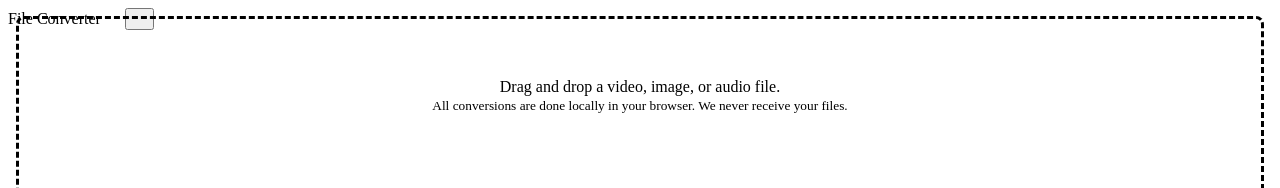
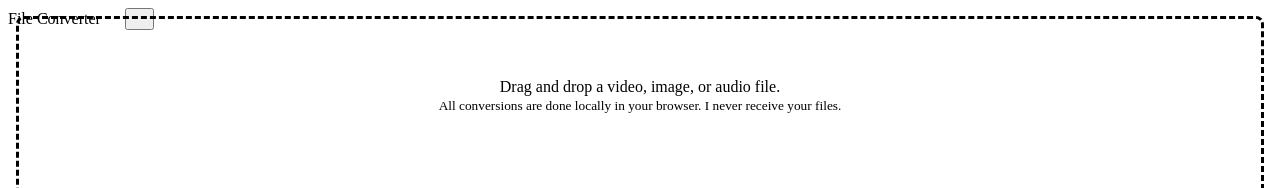
Before and after one commit to TheCymaera/web-file-converter, a Svelte app: page / in a window 1280 px wide. Shown: the top 188 px of the page. Built offline with nearby package versions, Linux system fonts and the light colour scheme; some icons are missing; the HTML template or start-up script is replaced by a standard one; what @ffmpeg/ffmpeg would draw is missing.

Commit message:
💄 Used "I" instead of "We".

```diff
--- a/src/App.svelte
+++ b/src/App.svelte
@@ -12,7 +12,7 @@ import backIcon from "./icons/angle-left.svg";
 import Icon from "./components/Icon.svelte";
 
 
-let loadFile: (file: File)=>void;
+let loadFile: (file: File)=>any;
 let file: File|undefined;
 
 const converters = [
@@ -74,7 +74,7 @@ let dialogOpen = false;
 				<helion-center style="text-align: center; padding: 1em;">
 					<p>
 						Drag and drop a video, image, or audio file. <br />
-						<small>All conversions are done locally in your browser. We never receive your files.</small>
+						<small>All conversions are done locally in your browser. I never receive your files.</small>
 					</p>
 				</helion-center>
 			</DragAndDrop>
```
